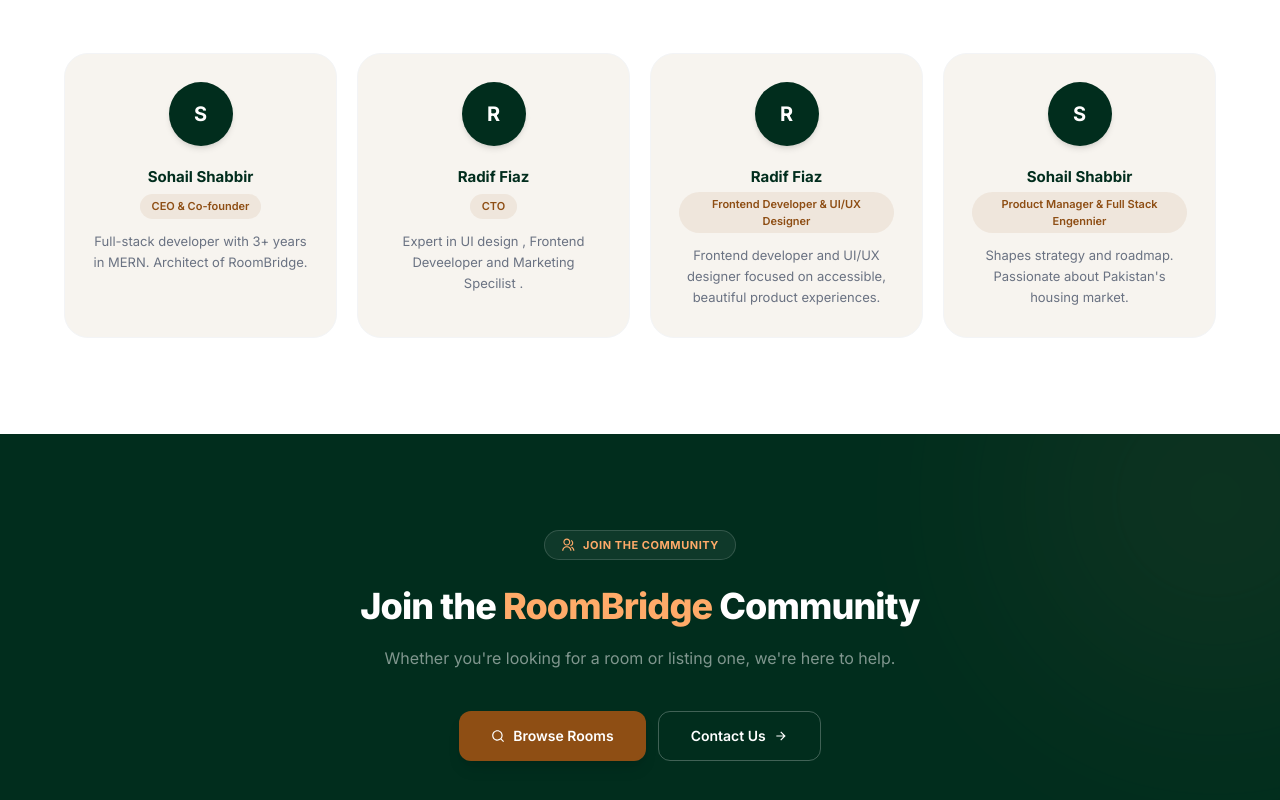
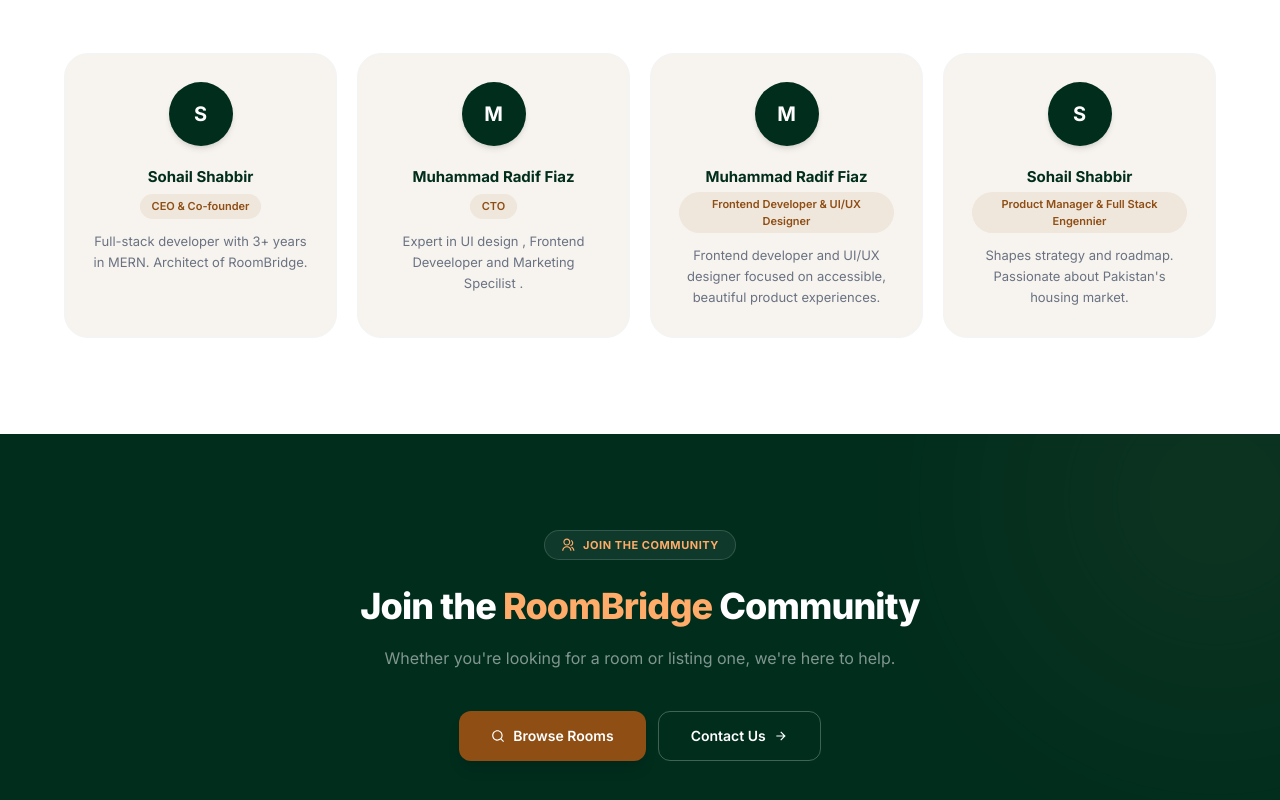
Before and after one commit to SohailShabbir867/RoomBridge-Codebase, a React (Vite) app in the folder roombridge-frontend/: page /how-it-works in a window 1280 px wide. Shown: the part 3459-4259 px from the top of the page. Built offline with nearby package versions, Linux system fonts and the light colour scheme; no server answers; a web font is replaced by a local one.

Commit message:
Edit the about and some content in the public pages

```diff
--- a/roombridge-frontend/src/pages/public/AboutPage.jsx
+++ b/roombridge-frontend/src/pages/public/AboutPage.jsx
@@ -35,8 +35,8 @@
 /* ─── Original content (unchanged) ─────────────────────────── */
 const TEAM = [
   { name: "Sohail Shabbir ", role: "CEO & Co-founder", bio: "Full-stack developer with 3+ years in MERN. Architect of RoomBridge." },
-  { name: "Radif Fiaz ", role: "CTO", bio: "Expert in UI design , Frontend Deveeloper and Marketing Specilist ." },
-  { name: "Radif Fiaz", role: "Frontend Developer  & UI/UX Designer", bio: "Frontend developer and UI/UX designer focused on accessible, beautiful product experiences." },
+  { name: "Muhammad Radif Fiaz ", role: "CTO", bio: "Expert in UI design , Frontend Deveeloper and Marketing Specilist ." },
+  { name: "Muhammad Radif Fiaz", role: "Frontend Developer  & UI/UX Designer", bio: "Frontend developer and UI/UX designer focused on accessible, beautiful product experiences." },
   { name: "Sohail Shabbir", role: "Product Manager & Full Stack Engennier ", bio: "Shapes strategy and roadmap. Passionate about Pakistan's housing market." },
 ];
 
--- a/roombridge-frontend/src/pages/public/HomePage.jsx
+++ b/roombridge-frontend/src/pages/public/HomePage.jsx
@@ -390,7 +390,7 @@
             {/* Headline — typewriter */}
             <TypewriterHeadline />
             <p className="text-white/90 text-sm sm:text-base lg:text-lg mb-12 max-w-3xl mx-auto font-medium leading-relaxed">
-              Find verified hostels near your university, anywhere in Pakistan. The curated sanctuary for your academic journey.
+              Find and Rent  verified hostels and rooms near your university, anywhere in Pakistan. The curated sanctuary for your academic and business journey.
             </p>
 
             {/* Search Box */}
```
Also changed, not shown: roombridge-frontend/src/assets/images/radif.jpg.
